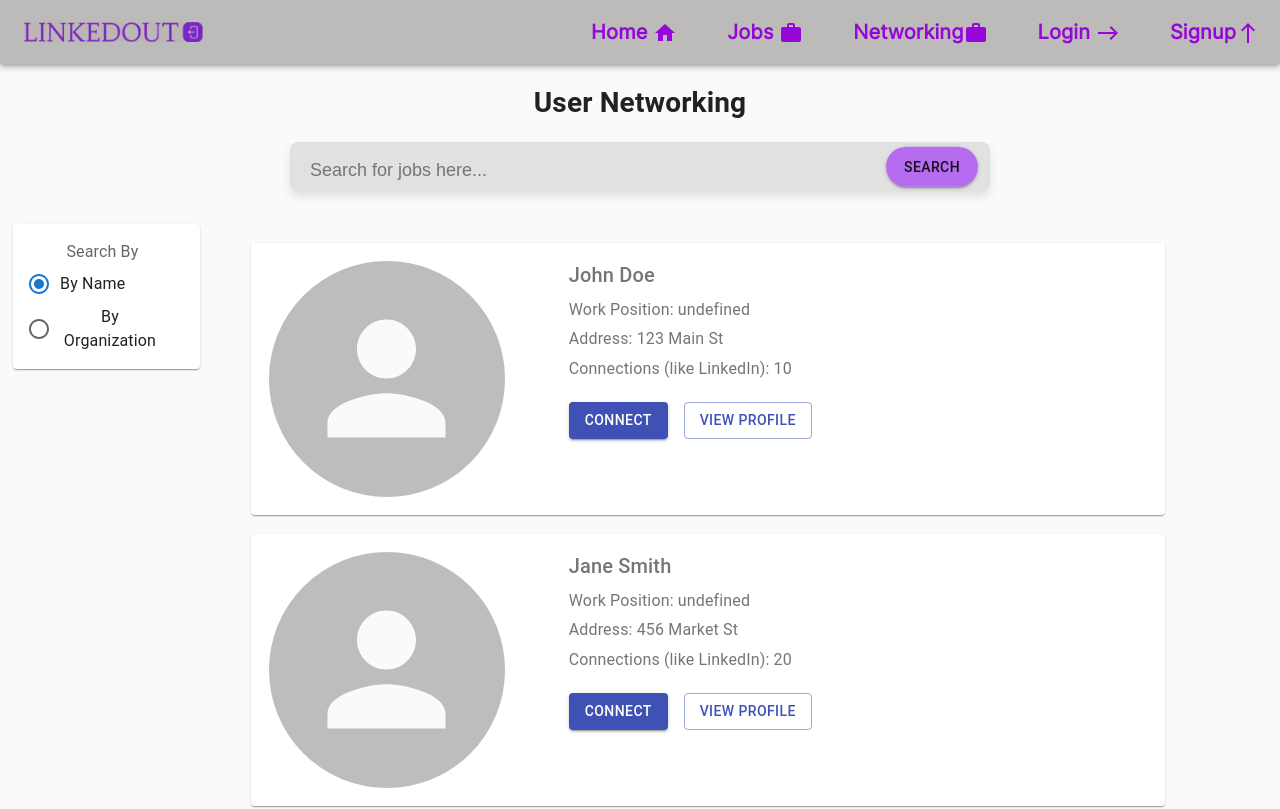
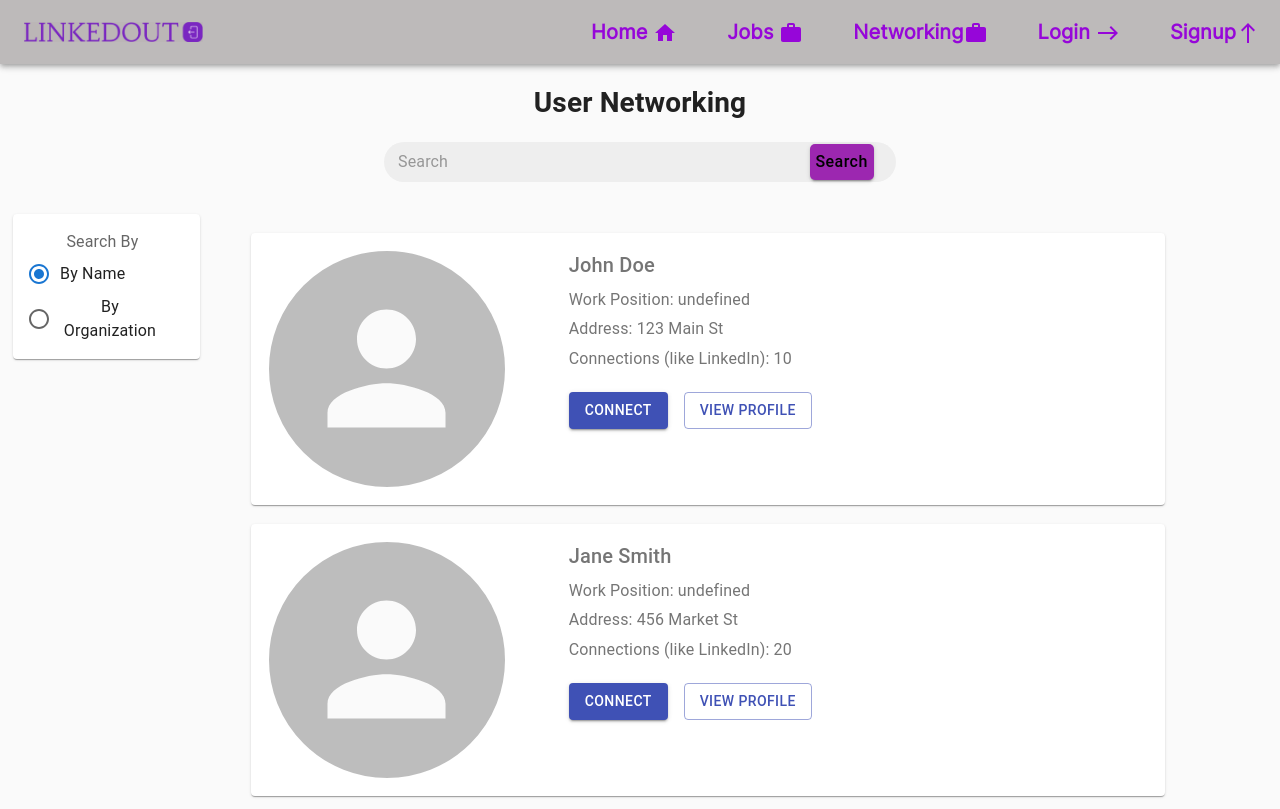
Before and after one commit to cckarabatsos/SOEN390_Team13, a React (Create React App) app in the folder soen390_web/: page /UserNetworking in a window 1280 px wide. Shown: the top 809 px of the page. Built offline with nearby package versions, Linux system fonts and the light colour scheme.

Commit message:
fix searchbar

```diff
--- a/soen390_web/src/components/SearchBar.jsx
+++ b/soen390_web/src/components/SearchBar.jsx
@@ -1,32 +1,85 @@
-import { Button } from "@material-ui/core";
-import React from "react";
-import { useNavigate } from "react-router-dom";
-import "../styles/components/SearchBar.css";
+import React, { useState, useRef } from "react";
+import { makeStyles } from "@material-ui/core/styles";
+import TextField from "@material-ui/core/TextField";
+import Button from "@material-ui/core/Button";
+import InputAdornment from "@material-ui/core/InputAdornment";
+import { grey, purple } from "@material-ui/core/colors";
 
-function SearchBar() {
-  const navigate = useNavigate();
+const useStyles = makeStyles((theme) => ({
+  searchInput: {
+    backgroundColor: grey[200],
+    borderRadius: 25,
+    width: "40%",
+    "& .MuiOutlinedInput-notchedOutline": {
+      border: "none",
+    },
+    "&:hover .MuiOutlinedInput-notchedOutline": {
+      border: "none",
+    },
+    "&.Mui-focused .MuiOutlinedInput-notchedOutline": {
+      border: "none",
+    },
+  },
+  searchButton: {
+    backgroundColor: purple[500],
+    color: "black",
+    "&:hover": {
+      backgroundColor: purple[700],
+    },
+    textTransform: "none",
+    borderRadius: 5,
+    width: "40%",
+    fontSize: "1rem",
+  },
+}));
+
+function SearchBar(props) {
+  const classes = useStyles();
+  const [searchText, setSearchText] = useState("");
+  const inputRef = useRef(null);
+
+  const handleInputChange = (event) => {
+    setSearchText(event.target.value);
+  };
+
+  const handleSearchClick = () => {
+    // handle search button click here
+    console.log("Search button clicked!");
+  };
+
+  // Expose input value to parent component
+  React.useImperativeHandle(props.innerRef, () => ({
+    getInputValue: () => inputRef.current.value,
+  }));
 
   return (
-    <div className="input-box">
-      <i className="uil uil-search"></i>
-      <div>
-        <input type="text" placeholder="Search for jobs here..." />
-        <Button
-          className="button"
-          variant="contained"
-          /* need database to be completed for search to be able to
-                    search a list of items... wait for that*/
-          /* link to where clicking search goes */
-          onClick={() => navigate("")}
-          style={{
-            borderRadius: 27,
-            backgroundColor: "#a640f4b9",
-          }}
-        >
-          Search
-        </Button>
-      </div>
-    </div>
+    <TextField
+      className={classes.searchInput}
+      placeholder="Search"
+      variant="outlined"
+      size="small"
+      fullWidth
+      inputRef={inputRef}
+      value={searchText}
+      onChange={handleInputChange}
+      InputProps={{
+        endAdornment: (
+          <InputAdornment position="end">
+            <Button
+              className={classes.searchButton}
+              variant="contained"
+              size="small"
+              onClick={handleSearchClick}
+            >
+              Search
+            </Button>
+          </InputAdornment>
+        ),
+        style: { justifyContent: "center" },
+      }}
+      {...props}
+    />
   );
 }
+
 export default SearchBar;
```
